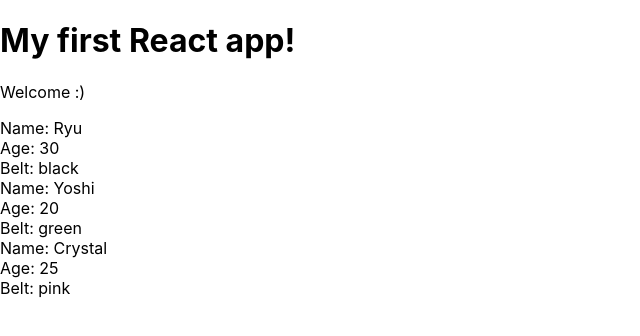
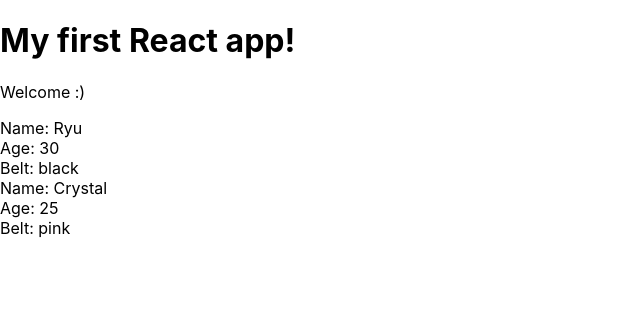
Before and after one commit to xboudsady/react-redux, a React (Create React App) app in the folder myapp/: page / in a window 1280 px wide. Shown: the top 336 px of the page, without its empty margins (0-640 px from the left). Built offline with nearby package versions, Linux system fonts and the light colour scheme.

Commit message:
Added conditional to component rendering

```diff
--- a/myapp/src/Ninjas.js
+++ b/myapp/src/Ninjas.js
@@ -2,15 +2,29 @@
 
 // This is a UI based component, so we can use a function component, we're not storing state
 const Ninjas = ({ninjas}) => {
+    // const ninjaList = ninjas.map(ninja => {
+    //     if (ninja.age > 20) {
+    //         return (
+    //             <div className="ninja" key={ninja.id}>
+    //                 <div>Name: {ninja.name}</div>
+    //                 <div>Age: {ninja.age}</div>
+    //                 <div>Belt: {ninja.belt}</div>
+    //             </div>
+    //         )
+    //     } else {
+    //         return null
+    //     }
+    // });
+
     const ninjaList = ninjas.map(ninja => {
-        return (
-            <div className="ninja" key={ ninja.id }>
-                <div>Name: { ninja.name }</div>
-                <div>Age: { ninja.age }</div>
-                <div>Belt: { ninja.belt }</div>
+        return ninja.age > 20 ? (
+            <div className="ninja" key={ninja.id}>
+                <div>Name: {ninja.name}</div>
+                <div>Age: {ninja.age}</div>
+                <div>Belt: {ninja.belt}</div>
             </div>
-        )
-    });
+        ) : null
+    })
 
     return(
         <div className="ninja-list">
```
